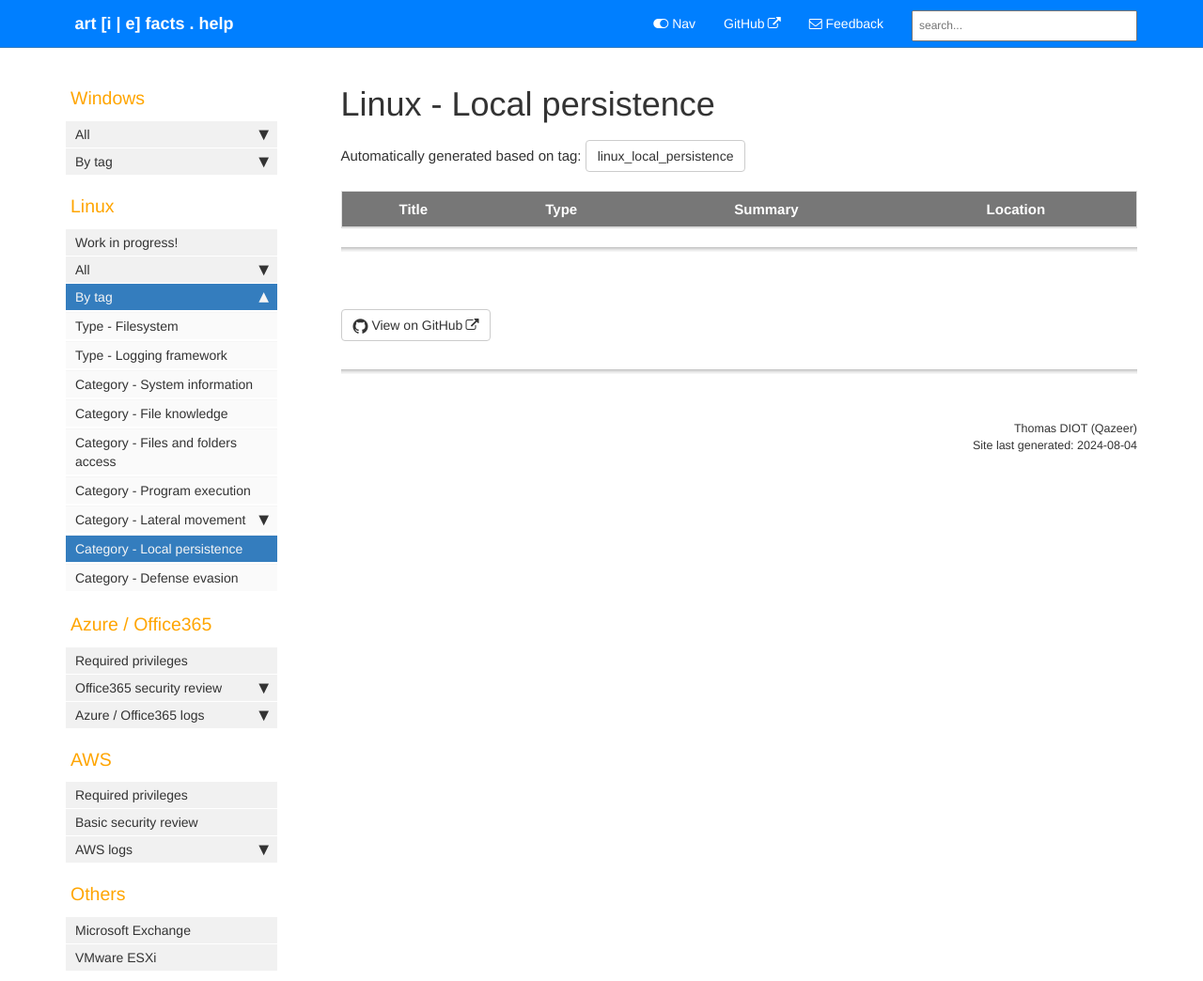
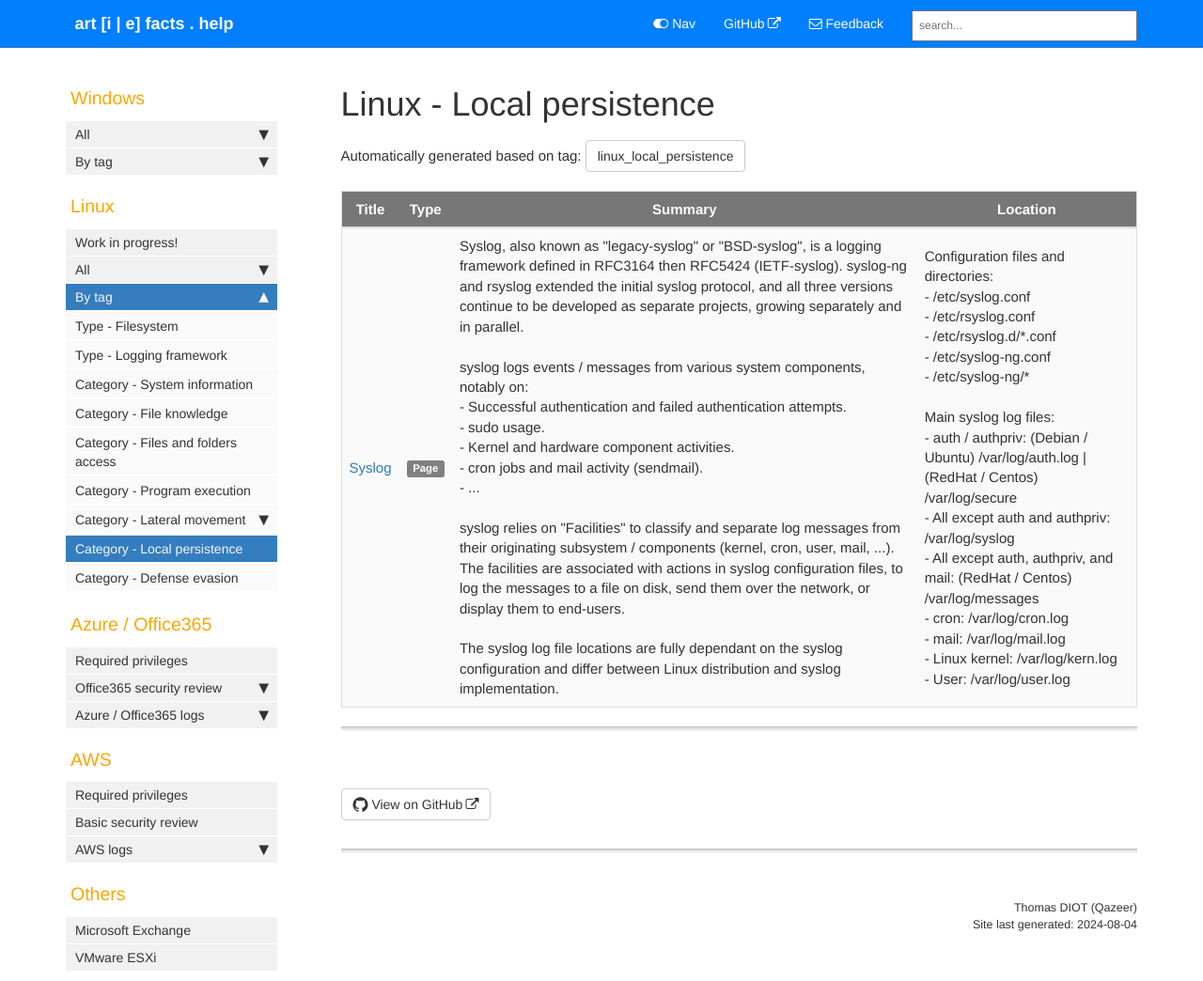
Before and after one commit to Qazeer/artefacts.help, a Jekyll site: the page built from pages/tags/tag_linux_local_persistence.md, in a window 1280 px wide. Shown: the whole page at 94% size. Built offline with Jekyll 4.4.1, drawn with Linux system fonts in a browser that asks for light colours; comment, search, counter and statistics services are not loaded; part of the change alters nothing that is shown.

Commit message:
[Artefact] Linux syslog - init: overview, versions, config, default log files

````diff
--- a/_data/sidebars/sidebar.yml
+++ b/_data/sidebars/sidebar.yml
@@ -683,6 +683,10 @@
       output: web
       children:
 
+      - title: Syslog
+        url: /linux_syslog.html
+        output: web
+
       - title: Linux Audit system
         url: /linux_audit_framework.html
         output: web
--- /dev/null
+++ b/pages/linux/syslog.md
@@ -0,0 +1,215 @@
+---
+title: Syslog
+summary: 'Syslog, also known as "legacy-syslog" or "BSD-syslog", is a logging framework defined in RFC3164 then RFC5424 (IETF-syslog). syslog-ng and rsyslog extended the initial syslog protocol, and all three versions continue to be developed as separate projects, growing separately and in parallel.\n\nsyslog logs events / messages from various system components, notably on:\n - Successful authentication and failed authentication attempts.\n - sudo usage.\n - Kernel and hardware component activities.\n - cron jobs and mail activity (sendmail).\n - ...\n\nsyslog relies on "Facilities" to classify and separate log messages from their originating subsystem / components (kernel, cron, user, mail, ...). The facilities are associated with actions in syslog configuration files, to log the messages to a file on disk, send them over the network, or display them to end-users.\n\nThe syslog log file locations are fully dependant on the syslog configuration and differ between Linux distribution and syslog implementation.'
+keywords: syslog, RFC3164, RFC5424, syslog-ng, rsyslog, Facility, Severity, Priority, auth, cron, kernel
+tags:
+  - linux_logging_frameworks
+  - linux_lateral_movement
+  - linux_lateral_movement_dst
+  - linux_local_persistence
+default_location: 'Configuration files and directories:\n - /etc/syslog.conf\n - /etc/rsyslog.conf\n - /etc/rsyslog.d/*.conf\n - /etc/syslog-ng.conf\n - /etc/syslog-ng/*\n\nMain syslog log files:\n - auth / authpriv: (Debian / Ubuntu) /var/log/auth.log | (RedHat / Centos) /var/log/secure\n - All except auth and authpriv: /var/log/syslog\n - All except auth, authpriv, and mail: (RedHat / Centos) /var/log/messages\n- cron: /var/log/cron.log\n- mail: /var/log/mail.log\n - Linux kernel: /var/log/kern.log\n - User: /var/log/user.log'
+last_updated: 2024-07-24
+sidebar: sidebar
+permalink: linux_syslog.html
+folder: linux
+---
+
+### Overview
+
+`Syslog`, also known as `legacy-syslog` or `BSD-syslog`, is a logging
+framework started in 1980 and first defined in
+[`RFC3164`](https://datatracker.ietf.org/doc/html/rfc3164). The current and
+up-to-date version of `syslog` is often referred to as `IETF-syslog` and is
+defined in [`RFC5424`](https://tools.ietf.org/html/rfc5424).
+While `journald` (part of `systemd`) is a more modern approach to logging, that
+address some of `syslog` shortcomings, `syslog` (or one of its variation) is
+still in use today on many Linux distributions.
+
+`syslog` logs events / messages from various system components, notably on:
+  - Successful authentication and failed authentication attempts.
+  - `sudo` usage.
+  - Kernel and hardware component activities.
+  - `cron` jobs and mail activity (`sendmail`).
+  - ...
+
+The `syslog` message format differs between `RFC3164` and `RFC5424`, with both
+versions still in use today.
+
+#### syslog-ng and rsyslog
+
+`syslog-ng`, started in 1998, extends the initial `syslog` protocol with new
+features, such as transport over `TCP` (instead of `UDP` only initially), `TLS`
+encryption, advanced filtering, etc. `syslog-ng` uses a different configuration
+file format than `syslog`.
+
+`rsyslog`, started in 2004, also extends the initial  `syslog` protocol with
+additional features, such as rule based filtering, incoming messages filtering
+and restrictions, etc. `rsyslog` uses the same configuration file format as
+`syslog`.
+
+`Syslog`, `syslog-ng`, and `rsyslog` continue to be developed as three separate
+projects, growing separately and in parallel.
+
+#### syslog Facility, Severity, and Priority
+
+`syslog` relies on `Facility` to classify and separate log messages from their
+originating subsystem / components (kernel, cron, user, mail, ...). The
+`Facility` are numbered, from 0 and 23 inclusive, with the levels ranging from
+16 to 22 reserved for locally used facilities.
+
+The facilities are described in
+[`RFC5424`](https://datatracker.ietf.org/doc/html/rfc5424#section-6.2.1):
+
+| Number | Facility label | Description |
+|--------|----------------|-------------|
+| 0 | `kern` | Kernel messages. |
+| 1 | `user` | User-level messages. |
+| 2 | `mail` | Mail system. |
+| 3 | `daemon` | System daemons. |
+| 4 | `auth` | Security and authorization messages. |
+| 5 | `syslog` | `Syslogd` messages (internally generated by `syslogd`). |
+| 6 | `lpr` | Line printer subsystem. |
+| 7 | `news` | Network news subsystem (obsolete). |
+| 8 | `uucp` | `UUCP` subsystem (obsolete). |
+| 9 | `cron` | Clock daemon. |
+| 10 | `authpriv` | Security and authorization messages. |
+| 11 | `ftp` | FTP daemon. |
+| 12 | `ntp` | NTP subsystem. |
+| 13 | `security` | log audit. |
+| 14 | `console` | log alert. |
+| 15 | `solaris-cron` | Clock daemon (2). |
+| 16 to 23 | local use 0 to 7 (`local0` to `local7`). |
+
+Note however that the mapping between a facility code and a keyword is not
+uniform in different Linux distributions or `syslog` implementations.
+
+The
+[`syslog.h` interface](https://pubs.opengroup.org/onlinepubs/009695399/functions/syslog.html)
+only allows specific `Facilities`: `user` (`1`) and `local0` to `local7`
+(`16` to `23`). However, as `syslog` text-based log files are not protected
+against tampering, it is possible to manually edit the log files to add
+arbitrary messages in a log file normally linked to a specific `Facility`.
+
+`syslog` messages are associated with a `Severity` level, ranging from 0
+(`emergency`) to 7 (`debug`). Messages can be filtered by their `Severity`
+level, with usually all lower levels kept when filtering for a given level
+(i.e with levels 0, 1, 2, 3, and 4 kept if filtering on level 4 `Warning`).
+
+`Facility` and `Severity` levels can be mapped to log files in
+[`syslog` configuration files](#configuration-files) to log `syslog` messages
+to disk. A
+[number of mappings are usually configured by default](#default-log-files)
+depending on the Linux distribution. Those default mappings can however change
+depending on the Linux distribution and `syslog` version in use.
+
+The `Priority` value of a message is based on the message `Facility` and
+`Severity` level: `Priority = Facility * 8 + Severity`. `Priority` values thus
+range between 0 and 191 included. The `Priority` is included in (`BSD`)
+`syslog`: `<PRI>HEADER MESSAGE`. The `Priority` is however often omitted in the
+messages in log files on disk.
+
+### Configuration files
+
+`syslog` configuration file locations differ depending on the Linux
+distribution and `syslog` implementation. `syslog.conf` is usually the main
+configuration file for `syslog`.
+
+The following files and directories are common `syslog` configuration locations:
+  - `/etc/syslog.conf`
+  - `/etc/rsyslog.conf`
+  - `/etc/rsyslog.d/*.conf`
+  - `/etc/syslog-ng.conf`
+  - `/etc/syslog-ng/*`
+
+Each line in a `syslog` configuration file defines a rule, with each rule being
+composed of one or multiple `selector` fields (each separated by a semicolon
+(';')) and an `action` field. The `selector` and `action` fields are separated
+by one or more spaces or tabs.
+
+The `selector` field consists of two parts: a `facility` and a `priority`,
+separated by a period ('.'). The `facility` and `priority` can be replaced by
+an asterisk, to match all `facilities` or all `priorities` respectively.
+Multiple `facilities` and `priorities` can be specified for in a single
+`selector`, using a comma-separated list (example: `auth,authpriv.*	`). All
+messages of the specified `priority`, and higher, for a given `facility` are
+logged according to the given `action`. The keyword `none` stands for no
+priority of the given `Facility`, i.e to prevent logging of messages associated
+with the `Facility` (example: `*.*;auth,authpriv.none`).
+
+The `action` field of a rule defines how and where the messages matching the
+rule `selector` are logged. The `action` field is usually a file path, but may
+also be a remote host (`@<HOSTNAME>`), a named pipe, a console, or a user /
+users list (to notify users using the `wall` feature). The file path can be
+prefixed with the minus ('-') sign to omit syncing the file after every new
+message, for performance reasons.
+
+Example of a `syslog` configuration file:
+
+```
+auth,authpriv.*			 /var/log/auth.log
+*.*;auth,authpriv.none		-/var/log/syslog
+
+cron.*				/var/log/cron.log
+kern.*				-/var/log/kern.log
+mail.*				-/var/log/mail.log
+```
+
+### Default log files
+
+The `syslog` log file locations are fully dependant on the `syslog`
+configuration, and the configuration files should thus first be
+reviewed. Additionally, Linux distribution and `syslog` implementation leverage
+different default configurations, with different default log file locations.
+
+| Facility | Debian / Ubuntu default | RedHat / CentOs default |
+|----------|-------------------------|-------------------------|
+| all | `/var/log/syslog` (except auth related messages) | `/var/log/syslog` (except auth related messages) <br> `/var/log/messages` (except auth and mail related messages) |
+| `auth` | `/var/log/auth.log` | `/var/log/secure` |
+| `authpriv` | `/var/log/auth.log` | `/var/log/secure` |
+| `kern` | `/var/log/kern.log` | `/var/log/kern.log` |
+| `user` | `/var/log/user.log` | `/var/log/user.log` |
+| `cron` | `/var/log/cron.log` | `/var/log/cron.log` |
+| `mail` | `/var/log/mail.log` | `/var/log/mail.log` |
+| `daemon` | `/var/log/daemon.log` | - |
+
+### Information of interest
+
+#### Syslog message formats
+
+The `syslog` message format depend on the `syslog` version in use:
+
+  - `RFC3164` (`legacy-syslog` / `BSD-syslog`) format:
+
+    `<Mmm dd hh:mm:ss> <HOSTNAME> <PROCESS>[<PID>]: <MESSAGE>`
+
+    Example:
+
+    `Jan 29 08:07:28 hostname-01 sshd[1715]: Accepted publickey for username from 10.1.2.3 port 33830 ssh2: RSA SHA256:XXX`
+
+  - `RFC5424` (`IETF-syslog`) format:
+
+    `<VERSION> <TIMESTAMP_ISO_8601> <HOSTNAME> <APP_NAME> <PID> <MSG_ID> [<MESSAGE_STRUCTURED_DATA>] <MESSAGE>`
+
+    The `MESSAGE_STRUCTURED_DATA` field contains a list of key-value pairs, for
+    easier parsing.
+
+In both formats, the `<MESSAGE>` is freely specified by the originating
+process and does not follow a standard.
+
+### References
+
+  - [RFC3164](https://datatracker.ietf.org/doc/html/rfc3164)
+
+  - [RFC5424](https://datatracker.ietf.org/doc/html/rfc5424)
+
+  - [serverfault - What is the difference between syslog, rsyslog and syslog-ng?](https://serverfault.com/questions/692309/what-is-the-difference-between-syslog-rsyslog-and-syslog-ng)
+
+  - [Quest - Syslog message formats (4282913)](https://support.oneidentity.com/kb/4282913/syslog-message-formats)
+
+  - [Solarwinds - The syslog protocol — Legacy](https://documentation.solarwinds.com/en/success_center/kss/content/kss_adminguide_syslog_protocol.htm)
+
+  - [Open Group Base Specifications Issue 6 - syslog.h](https://pubs.opengroup.org/onlinepubs/009695399/functions/syslog.html)
+
+  - [Linux die - syslog.conf](https://linux.die.net/man/5/syslog.conf)
+
+  - [AskUbuntu - Difference between /var/log/messages, /var/log/syslog, and /var/log/kern.log?](https://askubuntu.com/questions/26237/difference-between-var-log-messages-var-log-syslog-and-var-log-kern-log)
````
